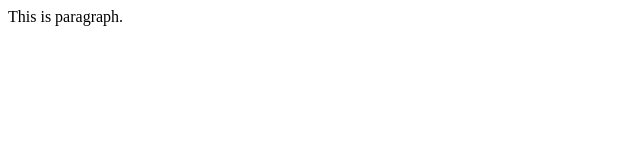
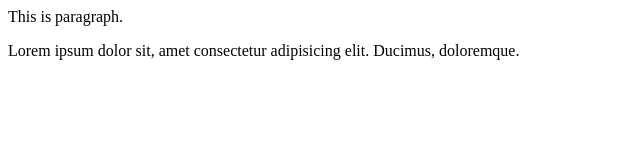
Before and after one commit to gauravfrontendproject/localRepo, a plain HTML site: page index.html in a window 1280 px wide. Shown: the whole page, without its empty margins (0-640 px from the left). Drawn offline with Linux system fonts and the light colour scheme.

Commit message:
add new feature

```diff
--- a/index.html
+++ b/index.html
@@ -1 +1,2 @@
 <p>This is paragraph.</p>
+<p>Lorem ipsum dolor sit, amet consectetur adipisicing elit. Ducimus, doloremque.</p>
```
